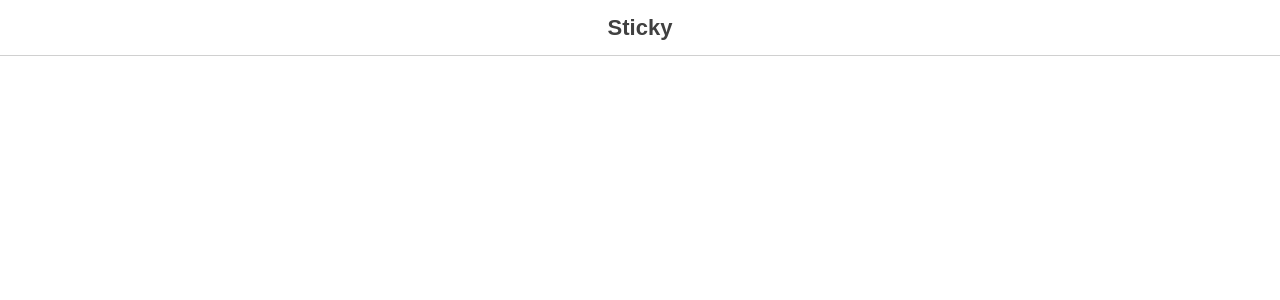
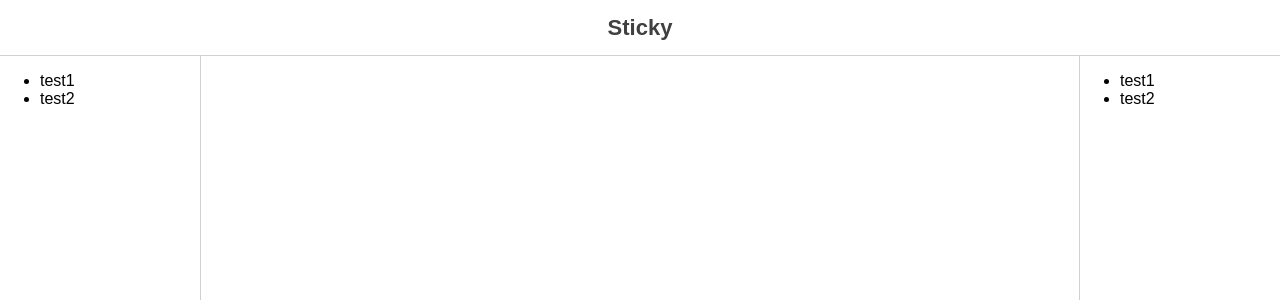
Before and after one commit to ParkSB/sticky, a React app: page / in a window 1280 px wide. Shown: the top 300 px of the page. Built offline with nearby package versions, Linux system fonts and the light colour scheme; a web font is replaced by a local one.

Commit message:
feat: set layout

```diff
--- /dev/null
+++ b/src/css/device-list.css
@@ -0,0 +1,5 @@
+#device-list {
+  flex: 1;
+  max-width: 200px;
+  border-left: 1px #D0D0D0 solid;
+}
--- a/src/css/index.css
+++ b/src/css/index.css
@@ -3,3 +3,21 @@
 * {
   font-family: 'Spoqa Han Sans', sans-serif;
 }
+
+html, body, #root {
+  display: flex;
+  flex: 1;
+  height: 100%;
+}
+
+#container {
+  flex: 1;
+  display: flex;
+  flex-direction: column;
+}
+
+#main-container {
+  flex: 1;
+  display: flex;
+  flex-direction: row;
+}
--- /dev/null
+++ b/src/css/play-ground.css
@@ -0,0 +1,3 @@
+#play-ground {
+  flex: 1;
+}
--- /dev/null
+++ b/src/css/sticker-list.css
@@ -0,0 +1,5 @@
+#sticker-list {
+  flex: 1;
+  max-width: 200px;
+  border-right: 1px #D0D0D0 solid;
+}
--- a/src/ts/Container.tsx
+++ b/src/ts/Container.tsx
@@ -1,11 +1,19 @@
 import * as React from 'react';
 import NavigationBar from './components/NavigationBar';
+import StickerList from './components/StickerList';
+import DeviceList from './components/DeviceList';
+import PlayGround from './components/PlayGround';
 
 class Container extends React.Component {
   render = () => {
     return (
       <div id="container">
         <NavigationBar />
+        <div id="main-container">
+          <StickerList />
+          <PlayGround />
+          <DeviceList />
+        </div>
       </div>
     );
   }
--- /dev/null
+++ b/src/ts/components/DeviceList.tsx
@@ -0,0 +1,17 @@
+import * as React from 'react';
+import '../../css/device-list.css';
+
+class DeviceList extends React.Component {
+  render = () => {
+    return (
+		  <div id="device-list">
+        <ul>
+          <li>test1</li>
+          <li>test2</li>
+        </ul>
+		  </div>
+    );
+  }
+}
+
+export default DeviceList;
--- /dev/null
+++ b/src/ts/components/PlayGround.tsx
@@ -0,0 +1,13 @@
+import * as React from 'react';
+import '../../css/play-ground.css';
+
+class PlayGround extends React.Component {
+  render = () => {
+    return (
+		  <div id="play-ground">
+		  </div>
+    );
+  }
+}
+
+export default PlayGround;
--- /dev/null
+++ b/src/ts/components/StickerList.tsx
@@ -0,0 +1,17 @@
+import * as React from 'react';
+import '../../css/sticker-list.css';
+
+class StickerList extends React.Component {
+  render = () => {
+    return (
+		  <div id="sticker-list">
+        <ul>
+          <li>test1</li>
+          <li>test2</li>
+        </ul>
+		  </div>
+    );
+  }
+}
+
+export default StickerList;
```
